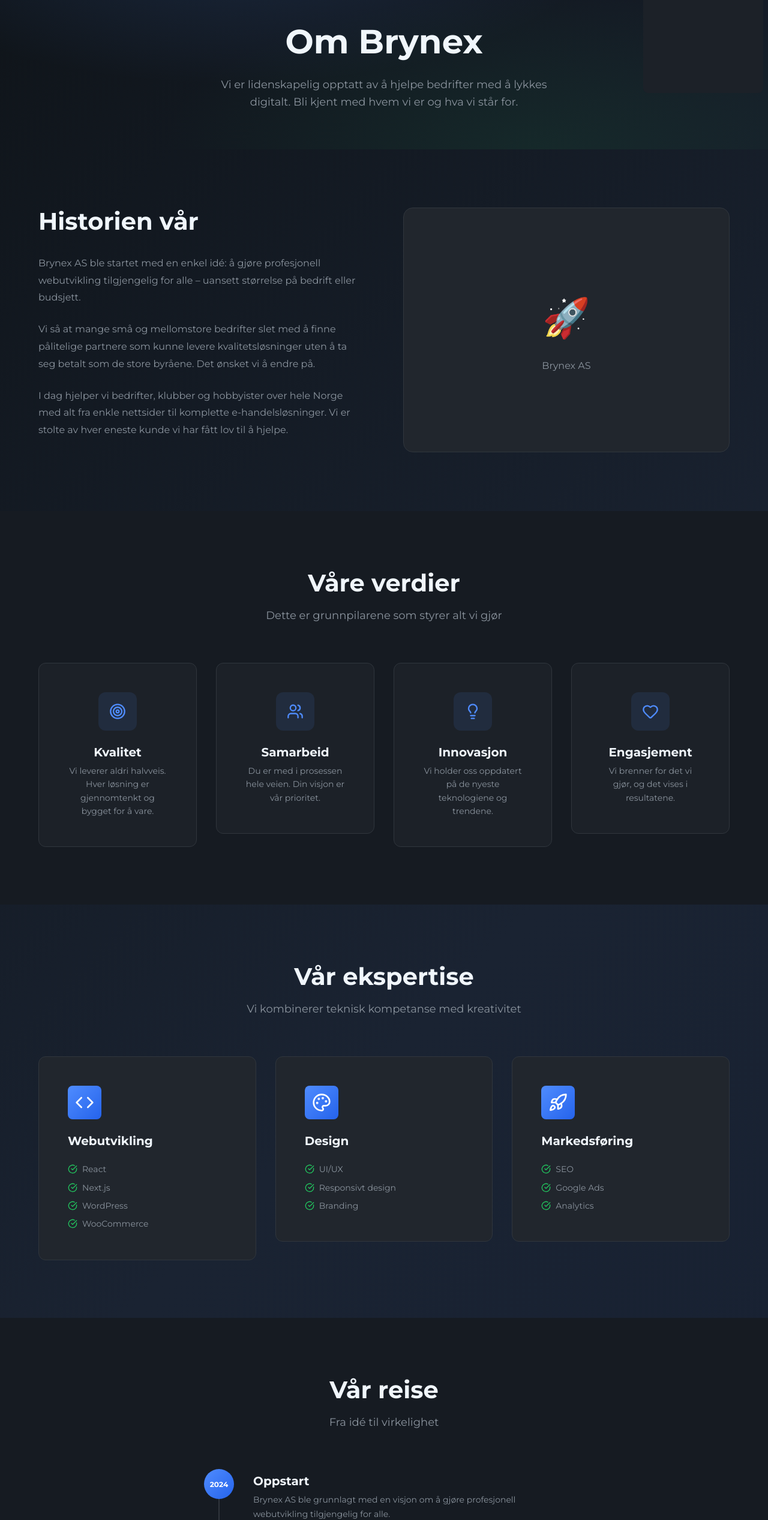
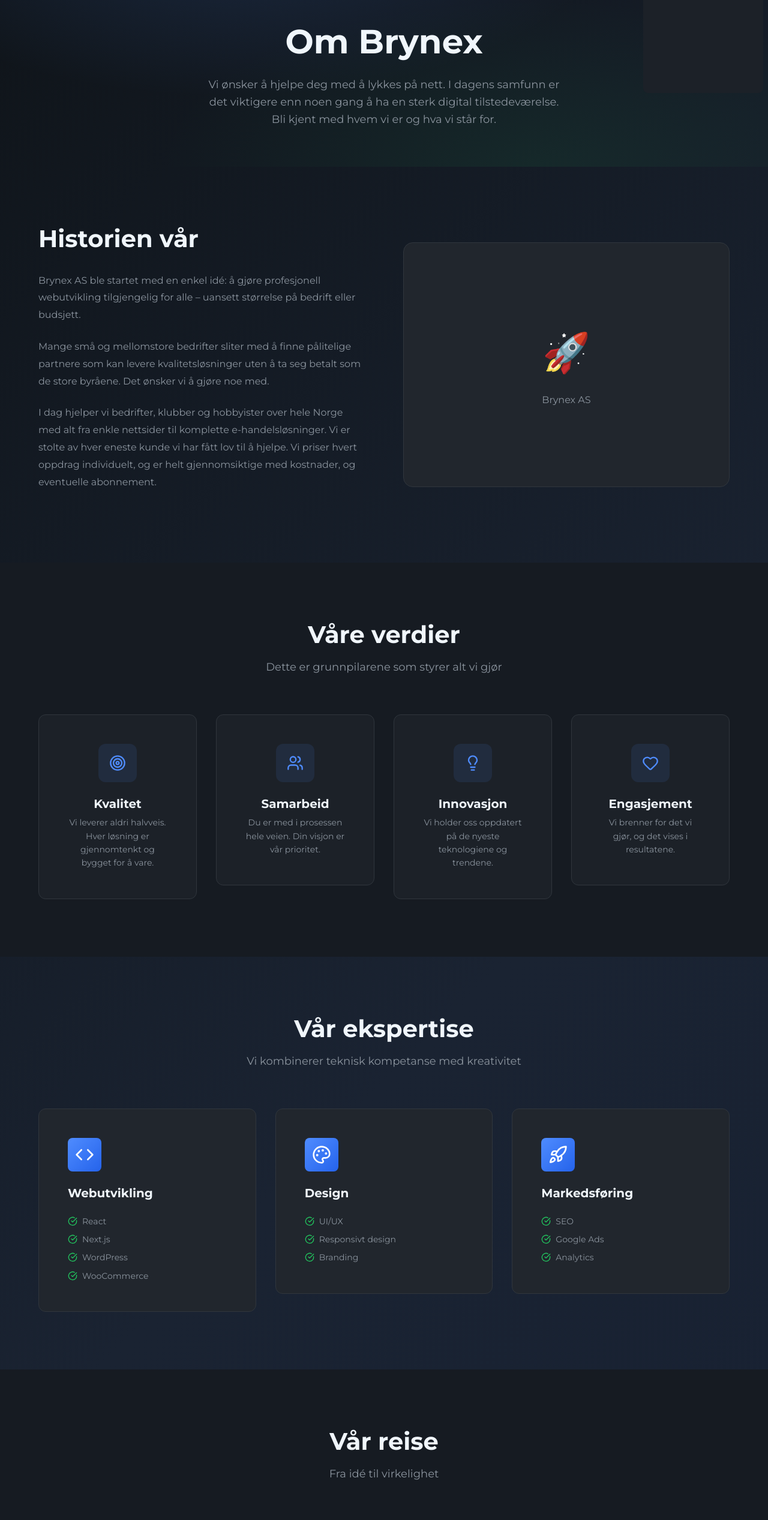
Before and after one commit to kirieirik/brynex-site, a React (Vite) app: page /om-oss in a window 1280 px wide. Shown: the part 120-2654 px from the top of the page at 60% size. Built offline with nearby package versions, Linux system fonts and the light colour scheme; the HTML template or start-up script is replaced by a standard one.

Commit message:
ny tekst

```diff
--- a/src/pages/Kontakt.jsx
+++ b/src/pages/Kontakt.jsx
@@ -100,7 +100,7 @@ function Kontakt() {
                     </div>
                     <div>
                       <h4>E-post</h4>
-                      <a href="mailto:kontakt@brynex.no">kontakt@brynex.no</a>
+                      <a href="mailto:post@brynex.no">post@brynex.no</a>
                     </div>
                   </div>
 
@@ -110,7 +110,7 @@ function Kontakt() {
                     </div>
                     <div>
                       <h4>Telefon</h4>
-                      <a href="tel:+4712345678">+47 123 45 678</a>
+                      <a href="tel:+4746863428">+47 468 63 428</a>
                     </div>
                   </div>
 
@@ -120,7 +120,7 @@ function Kontakt() {
                     </div>
                     <div>
                       <h4>Lokasjon</h4>
-                      <span>Norge</span>
+                      <span>1544, Vestby, Norge</span>
                     </div>
                   </div>
                 </div>
--- a/src/pages/OmOss.jsx
+++ b/src/pages/OmOss.jsx
@@ -43,8 +43,8 @@ function OmOss() {
   ]
 
   const timeline = [
-    { year: '2024', title: 'Oppstart', description: 'Brynex AS ble grunnlagt med en visjon om å gjøre profesjonell webutvikling tilgjengelig for alle.' },
-    { year: '2024', title: 'Første kunder', description: 'Leverte våre første prosjekter og bygget et solid fundament av fornøyde kunder.' },
+    { year: '2021', title: 'Oppstart', description: 'Brynex AS ble startet på grunn av mange henvendelser, og ett ønske om å hjelpe små og mellomstore bedrifter.' },
+    { year: '2022', title: 'Første kunder', description: 'Leverte våre første prosjekter og bygget et solid fundament av fornøyde kunder.' },
     { year: '2025', title: 'Vekst', description: 'Utvidet tjenestetilbudet til å inkludere e-handel, Google Business og digital markedsføring.' }
   ]
 
@@ -58,7 +58,7 @@ function OmOss() {
           </HeroText>
           <HeroText delay={0.2}>
             <p className="page-subtitle">
-              Vi er lidenskapelig opptatt av å hjelpe bedrifter med å lykkes digitalt.
+              Vi ønsker å hjelpe deg med å lykkes på nett. I dagens samfunn er det viktigere enn noen gang å ha en sterk digital tilstedeværelse.
               Bli kjent med hvem vi er og hva vi står for.
             </p>
           </HeroText>
@@ -76,14 +76,14 @@ function OmOss() {
                 tilgjengelig for alle – uansett størrelse på bedrift eller budsjett.
               </p>
               <p>
-                Vi så at mange små og mellomstore bedrifter slet med å finne pålitelige
-                partnere som kunne levere kvalitetsløsninger uten å ta seg betalt som de
-                store byråene. Det ønsket vi å endre på.
+                Mange små og mellomstore bedrifter sliter med å finne pålitelige
+                partnere som kan levere kvalitetsløsninger uten å ta seg betalt som de
+                store byråene. Det ønsker vi å gjøre noe med.
               </p>
               <p>
                 I dag hjelper vi bedrifter, klubber og hobbyister over hele Norge med
                 alt fra enkle nettsider til komplette e-handelsløsninger. Vi er stolte
-                av hver eneste kunde vi har fått lov til å hjelpe.
+                av hver eneste kunde vi har fått lov til å hjelpe. Vi priser hvert oppdrag individuelt, og er helt gjennomsiktige med kostnader, og eventuelle abonnement.
               </p>
             </FadeInLeft>
             <FadeInRight className="story-image">
```
Also changed, not shown: 15 other files (tests, documents, lock files or other folders).
